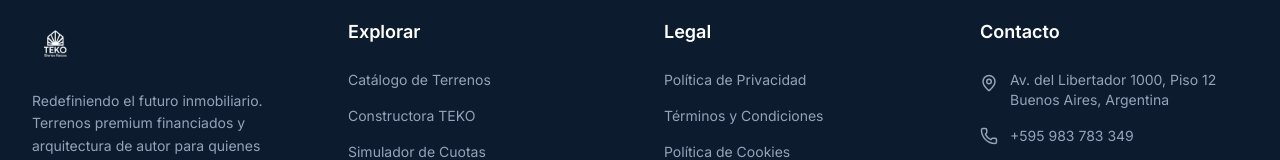
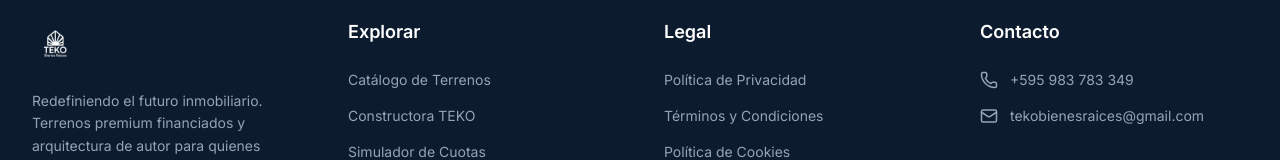
Before and after one commit to tekobienesraices/TEKO, a React (Vite) app: page /#/contacto in a window 1280 px wide. Shown: the part 3895-4055 px from the top of the page. Built offline with nearby package versions, Linux system fonts and the light colour scheme.

Commit message:
Remove physical address from contact section

```diff
--- a/components/Footer.tsx
+++ b/components/Footer.tsx
@@ -1,6 +1,6 @@
 import React from 'react';
 import { Link } from 'react-router-dom';
-import { Instagram, Facebook, Linkedin, MapPin, Mail, Phone } from 'lucide-react';
+import { Instagram, Facebook, Linkedin, Mail, Phone } from 'lucide-react';
 
 export const Footer: React.FC = () => {
   return (
@@ -53,10 +53,6 @@ export const Footer: React.FC = () => {
           <div>
             <h4 className="text-lg font-semibold mb-6">Contacto</h4>
             <ul className="space-y-4 text-sm text-slate-400">
-              <li className="flex items-start gap-3">
-                <MapPin size={18} className="mt-1 flex-shrink-0" />
-                <span>Av. del Libertador 1000, Piso 12<br />Buenos Aires, Argentina</span>
-              </li>
               <li className="flex items-center gap-3">
                 <Phone size={18} className="flex-shrink-0" />
                 <span>+595 983 783 349</span>
```
